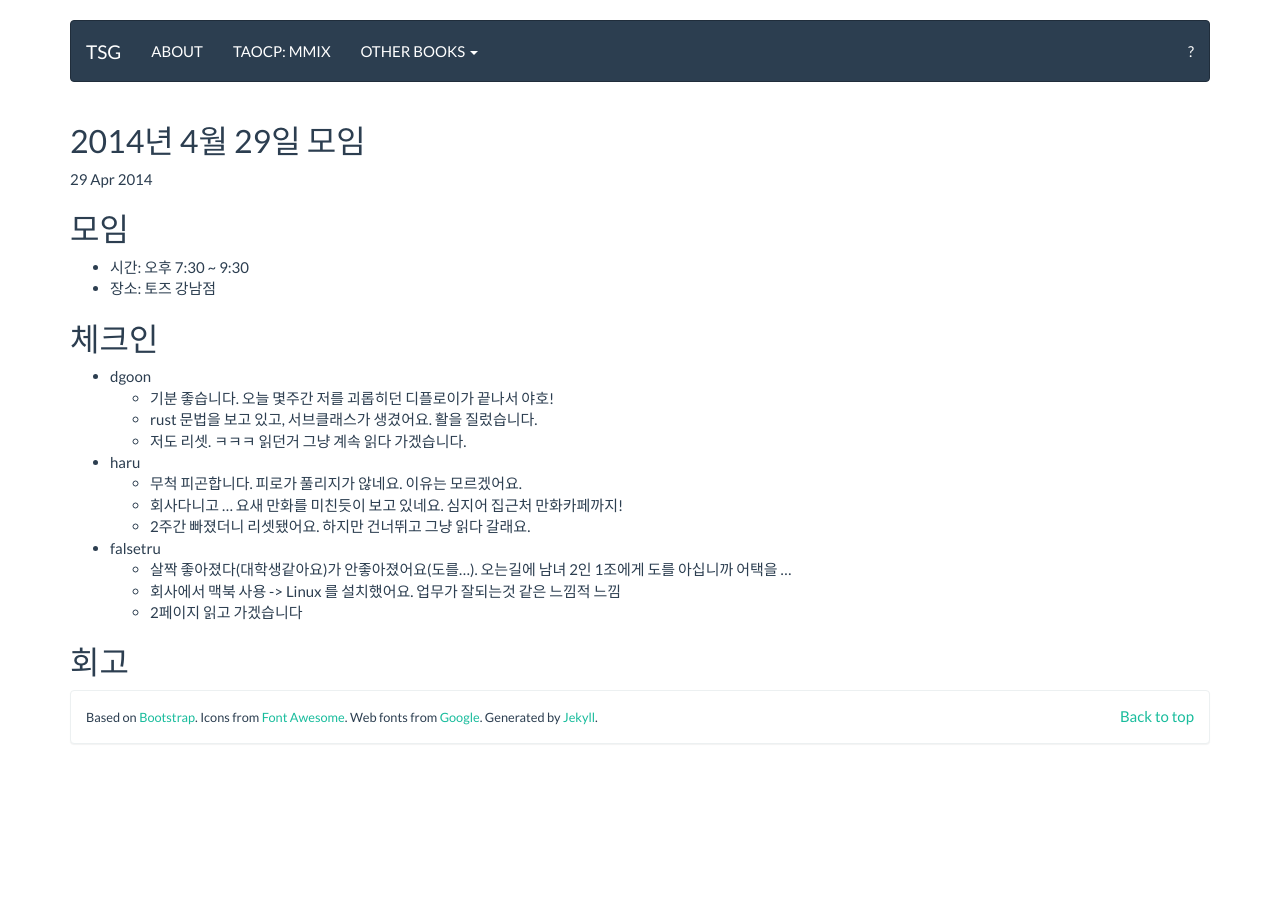
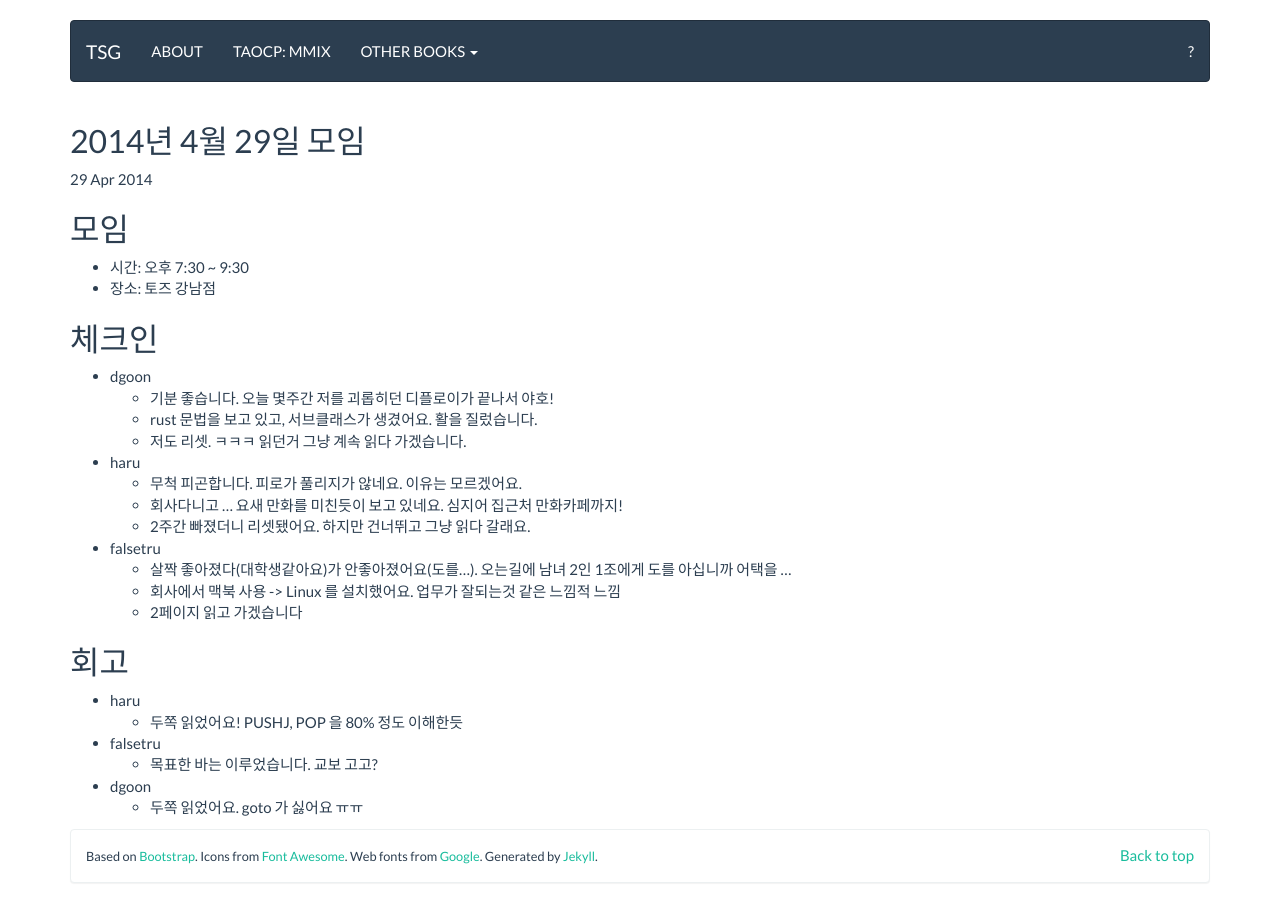
Before and after one commit to tuestudy/tuestudy.github.io, a Jekyll site: the page built from _posts/2014-04-29-tsg-taocp-off.markdown, in a window 1280 px wide. Built offline with Jekyll 4.4.1, drawn with Linux system fonts in a browser that asks for light colours; Markdown is read by kramdown in place of the engine named in the settings; before the commit the page ends 900 px from its top, so only the background shows below that.

Commit message:
2014/04/29 회고

```diff
--- a/_posts/2014-04-29-tsg-taocp-off.markdown
+++ b/_posts/2014-04-29-tsg-taocp-off.markdown
@@ -27,3 +27,10 @@
     * 2페이지 읽고 가겠습니다
 
 ## 회고
+
+* haru
+    * 두쪽 읽었어요! PUSHJ, POP 을 80% 정도 이해한듯
+* falsetru
+    * 목표한 바는 이루었습니다. 교보 고고?
+* dgoon
+    * 두쪽 읽었어요. goto 가 싫어요 ㅠㅠ
```
